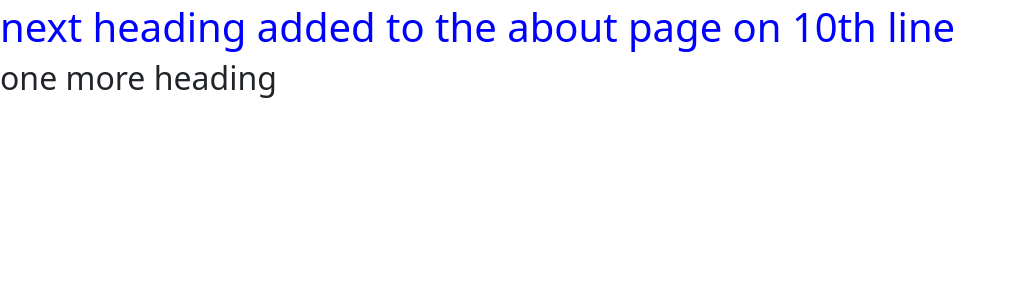
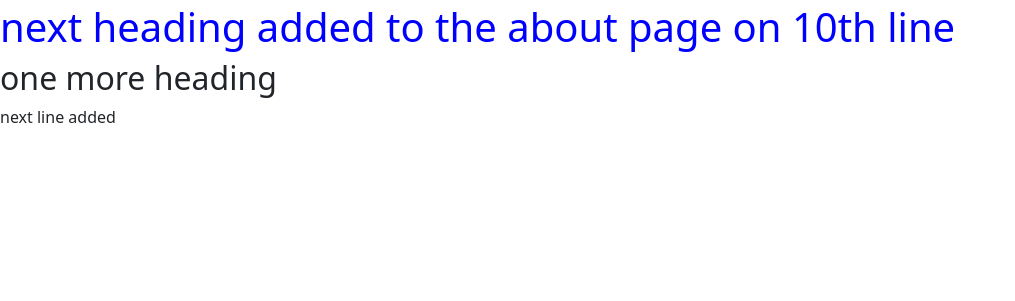
Before and after one commit to shailendra-sahu-43/first_django_project, a Django app: page /about in a window 1280 px wide. Shown: the part 237-538 px from the top of the page, without its empty margins (0-1015 px from the left). Run offline with Django 5.2, Linux system fonts and the light colour scheme.

Commit message:
next line added

```diff
--- a/new_project/templates/about.html
+++ b/new_project/templates/about.html
@@ -9,4 +9,7 @@
 
 <h1> next heading added to the about page on 10th line </h1>
 <h2> one more heading </h2>
+
+
+<p> next line added</p>
 {% endblock %}
```
